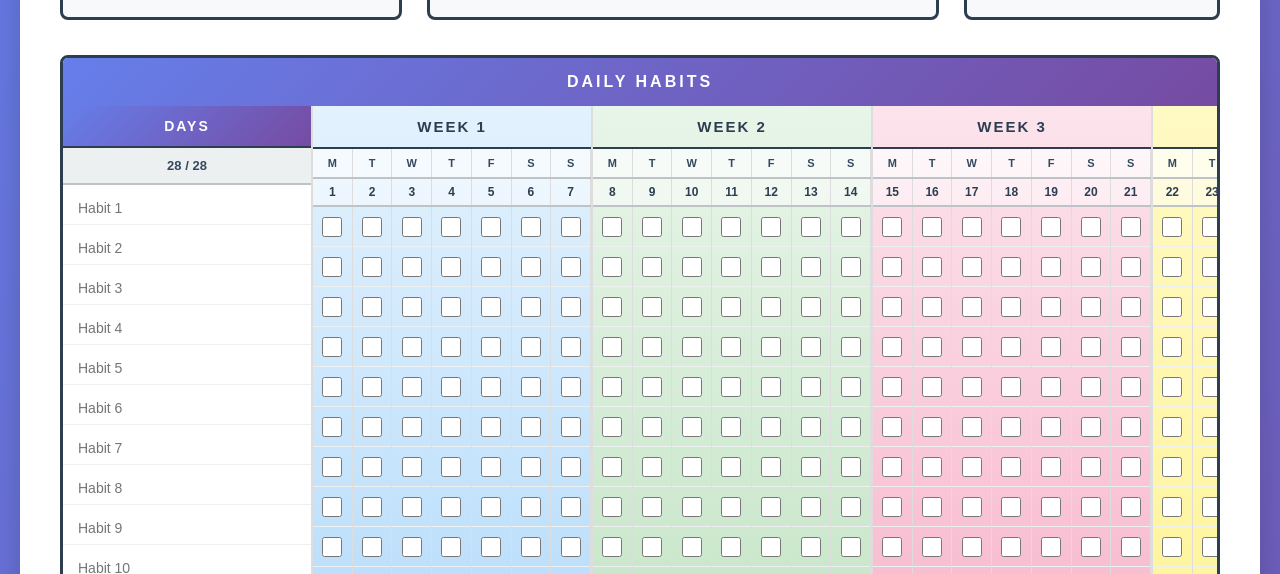
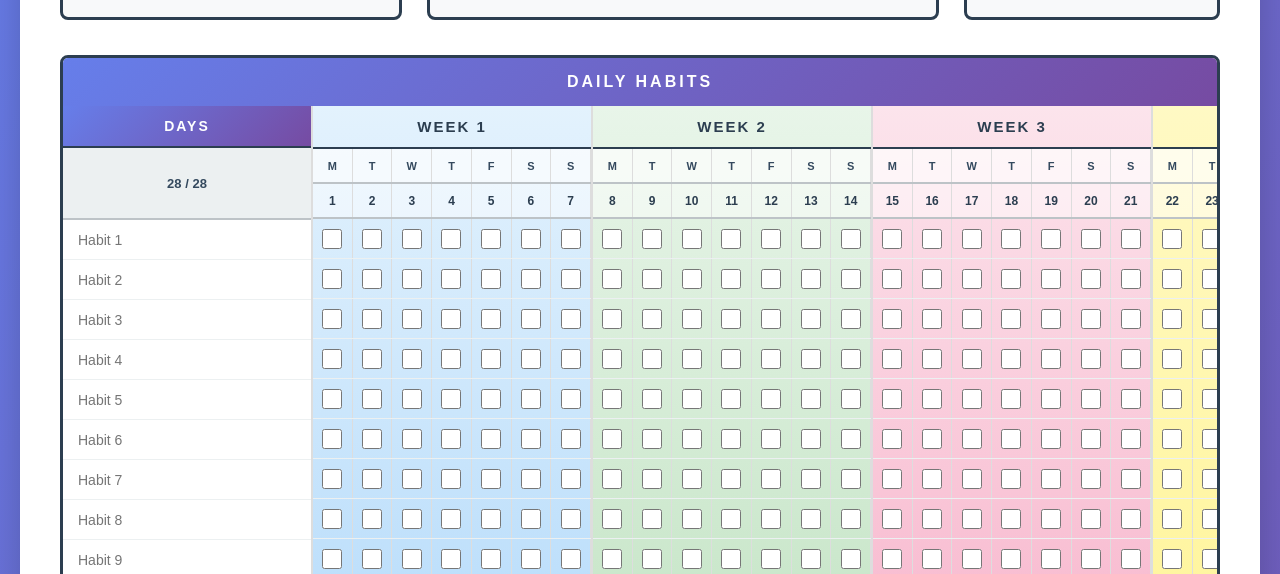
Before and after one commit to gomaasoltan38-oss/habit_Tracker, a plain HTML site: page index.html in a window 1280 px wide. Shown: the part 216-790 px from the top of the page. Drawn offline with nearby package versions, Linux system fonts and the light colour scheme.

Commit message:
Update index.html

```diff
--- a/index.html
+++ b/index.html
@@ -3,7 +3,7 @@
 <head>
     <meta charset="UTF-8">
     <meta name="viewport" content="width=device-width, initial-scale=1.0">
-    <title>Dynamic Habit Tracker</title>
+    <title>Dynamic Habit Tracker - Pixel Perfect</title>
     <style>
         * {
             margin: 0;
@@ -148,39 +148,22 @@
             letter-spacing: 2px;
         }
 
+        /* ---------------- FIXED ALIGNMENT CSS START ---------------- */
+
         .days-label {
             background: #ecf0f1;
-            padding: 10px;
             text-align: center;
             font-size: 13px;
             border-bottom: 2px solid #bdc3c7;
             font-weight: 700;
             color: #34495e;
-        }
 
-        .habit-input {
-            padding: 10px;
-            border-bottom: 1px solid #ecf0f1;
-            height: 40px;
-            transition: background 0.3s;
-        }
-
-        .habit-input:hover {
-            background: #f8f9fa;
-        }
-
-        .habit-input input {
-            width: 100%;
-            border: none;
-            font-size: 14px;
-            padding: 5px;
-            font-weight: 500;
-            color: #2c3e50;
-        }
-
-        .habit-input input:focus {
-            outline: none;
-            font-weight: 600;
+            /* Calculated Height: 35px (days) + 35px (dates) + 2px (border) = 72px */
+            height: 72px;
+            display: flex;
+            align-items: center;
+            justify-content: center;
+            padding: 0;
         }
 
         .week-column {
@@ -211,13 +194,20 @@
             font-size: 11px;
             border-bottom: 2px solid #bdc3c7;
             background: rgba(255,255,255,0.7);
+
+            /* Fixed Height */
+            height: 35px;
         }
 
         .days-row div {
-            padding: 8px 2px;
             border-right: 1px solid #ddd;
             font-weight: 700;
             color: #34495e;
+
+            /* Centering */
+            display: flex;
+            align-items: center;
+            justify-content: center;
         }
 
         .date-row {
@@ -227,13 +217,50 @@
             font-size: 12px;
             border-bottom: 2px solid #bdc3c7;
             background: rgba(255,255,255,0.5);
+
+            /* Fixed Height */
+            height: 35px;
         }
 
         .date-row div {
-            padding: 6px 2px;
             border-right: 1px solid #ddd;
             font-weight: 600;
             color: #2c3e50;
+
+            /* Centering */
+            display: flex;
+            align-items: center;
+            justify-content: center;
+        }
+
+        /* ---------------- FIXED ALIGNMENT CSS END ---------------- */
+
+        .habit-input {
+            padding: 0 10px; /* Adjusted padding */
+            border-bottom: 1px solid #ecf0f1;
+            height: 40px;
+            transition: background 0.3s;
+            display: flex;
+            align-items: center;
+        }
+
+        .habit-input:hover {
+            background: #f8f9fa;
+        }
+
+        .habit-input input {
+            width: 100%;
+            border: none;
+            font-size: 14px;
+            padding: 5px;
+            font-weight: 500;
+            color: #2c3e50;
+            background: transparent;
+        }
+
+        .habit-input input:focus {
+            outline: none;
+            font-weight: 600;
         }
 
         .checkbox-row {
@@ -250,7 +277,7 @@
         }
 
         .checkbox-row div {
-            padding: 10px 2px;
+            padding: 0;
             border-right: 1px solid #ddd;
             display: flex;
             align-items: center;
@@ -281,7 +308,6 @@
         }
 
         .progress-row {
-            padding: 10px;
             border-bottom: 1px solid #dee2e6;
             text-align: center;
             height: 40px;
@@ -536,7 +562,7 @@
 
         #heatmap {
             display: grid;
-            grid-template-columns: repeat(28, 1fr);
+            grid-template-columns: repeat(31, 1fr);
             gap: 5px;
             max-width: 100%;
         }
```
